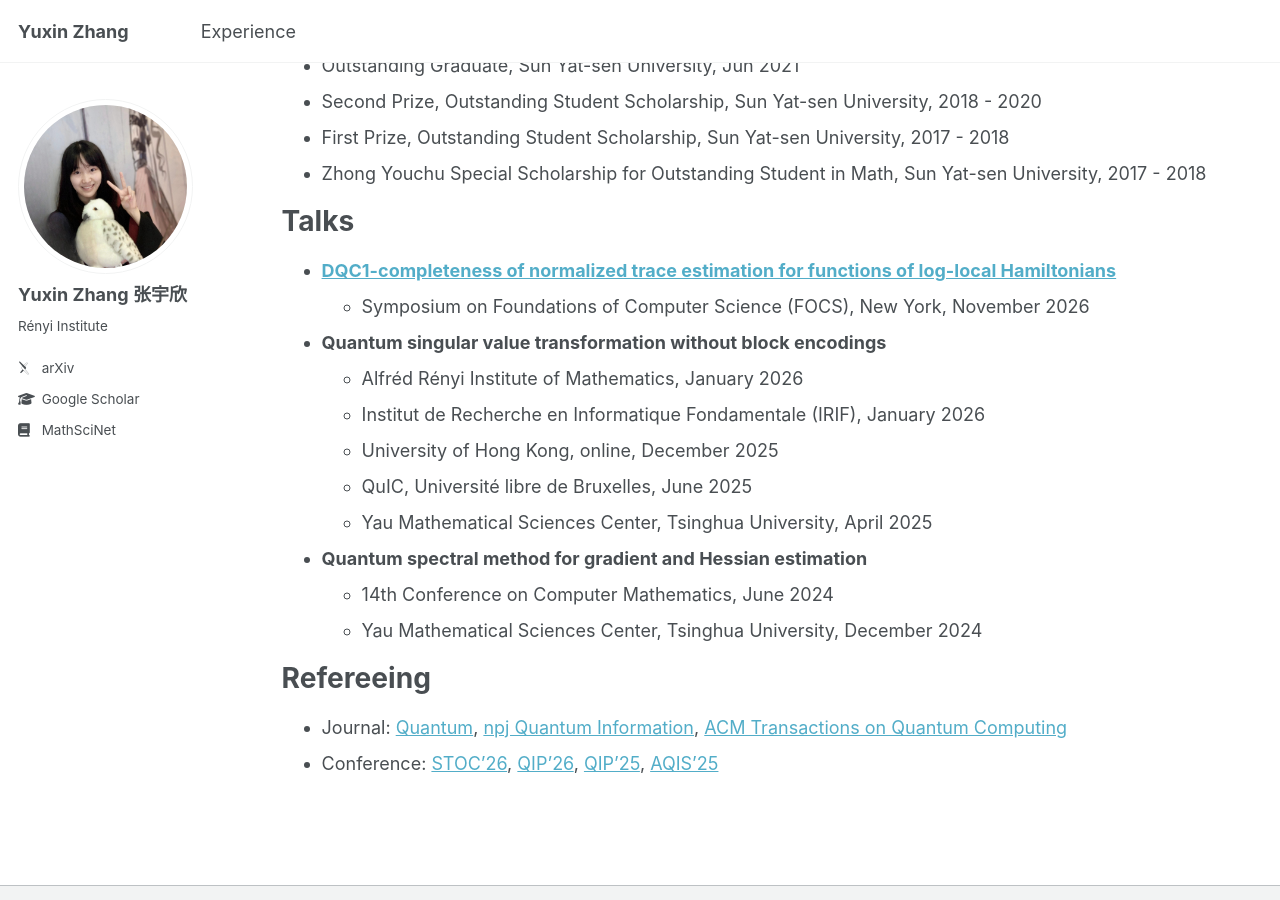
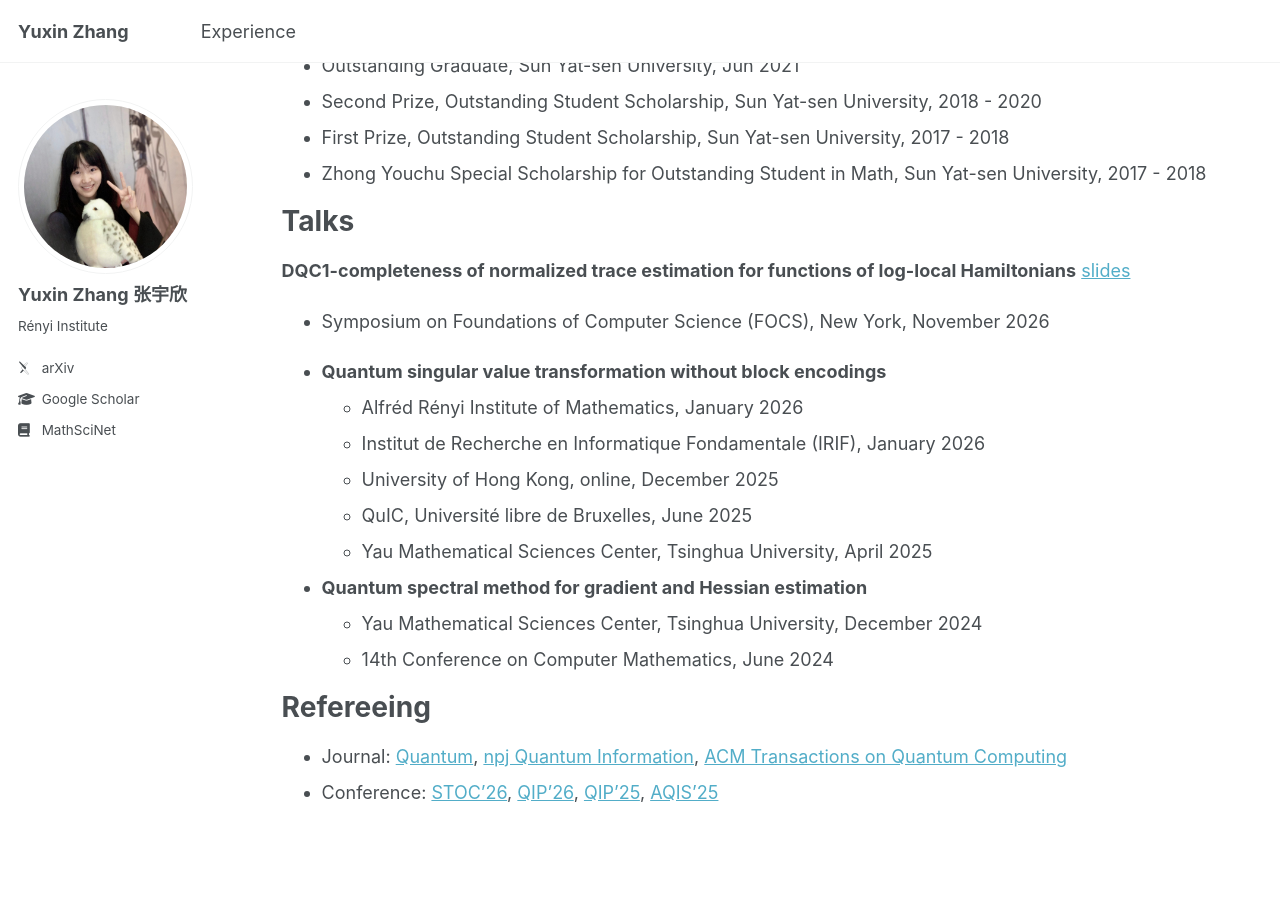
Before and after one commit to yuxinzhangmath/yuxinzhangmath.github.io, a Jekyll site: the page built from _pages/experience.md, in a window 1280 px wide and 900 px high, scrolled down 810 px. Built offline with Jekyll 4.4.1, drawn with Linux system fonts in a browser that asks for light colours; some web fonts are replaced; a script bundle is joined from its source files by our own code; library files that are not in the unit come from our copies.

Commit message:
Update experience.md

```diff
--- a/_pages/experience.md
+++ b/_pages/experience.md
@@ -43,7 +43,7 @@ author_profile: true
 
 # Talks
 
-* **[DQC1-completeness of normalized trace estimation for functions of log-local Hamiltonians](files/slides/DQC1_FOCS2026.pdf)**
+**DQC1-completeness of normalized trace estimation for functions of log-local Hamiltonians** [slides](/files/slides/DQC1_FOCS2026.pdf)
    * Symposium on Foundations of Computer Science (FOCS), New York, November 2026
 
 * **Quantum singular value transformation without block encodings**
@@ -54,8 +54,9 @@ author_profile: true
    * Yau Mathematical Sciences Center, Tsinghua University, April 2025
 
 * **Quantum spectral method for gradient and Hessian estimation**
+   * Yau Mathematical Sciences Center, Tsinghua University, December 2024
    * 14th Conference on Computer Mathematics, June 2024
-   * Yau Mathematical Sciences Center, Tsinghua University, December 2024
+
 
 
 # Refereeing
```
